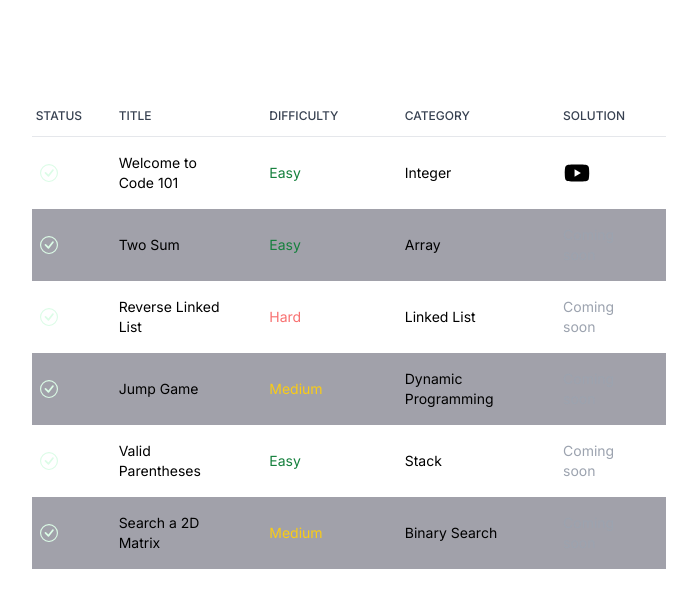
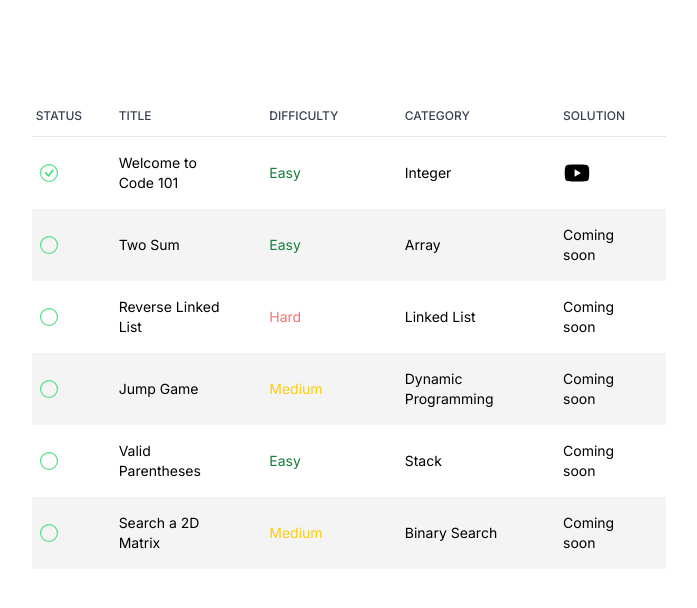
Before and after one commit to nazimboudeffa/learntocode-nextjs, a Next.js app: page /problems in a window 1280 px wide. Shown: the top 608 px of the page, without its empty margins (291-988 px from the left). Built offline with nearby package versions, Linux system fonts and the light colour scheme.

Commit message:
Fixing loading solved problems

```diff
--- a/app/problems/page.tsx
+++ b/app/problems/page.tsx
@@ -1,55 +1,14 @@
 'use client'
 import Problems from '@/components/Problems'
+import LoadingSkeleton from '@/components/Skeletons/LoadingSkeleton';
 import { useState } from 'react';
 
 export default function ProblemTable() {
-  const [loadingProblems, setLoadingProblems] = useState(true);
   return (
     <main className="flex min-h-screen flex-col items-center justify-between p-24">
-        {loadingProblems && (
-          <div className='max-w-[1200px] mx-auto sm:w-7/12 w-full animate-pulse'>
-            {[...Array(10)].map((_, idx) => (
-              <LoadingSkeleton key={idx} />
-            ))}
-          </div>
-        )}
-      <table className='text-sm text-left sm:w-7/12 w-full max-w mx-auto'>
-        {!loadingProblems && (
-          <thead className='text-xs text-gray-700 uppercase border-b '>
-            <tr>
-              <th scope='col' className='px-1 py-3 w-0 font-medium'>
-                Status
-              </th>
-              <th scope='col' className='px-6 py-3 w-0 font-medium'>
-                Title
-              </th>
-              <th scope='col' className='px-6 py-3 w-0 font-medium'>
-                Difficulty
-              </th>
 
-              <th scope='col' className='px-6 py-3 w-0 font-medium'>
-                Category
-              </th>
-              <th scope='col' className='px-6 py-3 w-0 font-medium'>
-                Solution
-              </th>
-            </tr>
-          </thead>
-        )}
-        <Problems setLoadingProblems={setLoadingProblems}/>
-      </table>
+        <Problems />
+
     </main>
   )
 }
-
-const LoadingSkeleton = () => {
-	return (
-		<div className='flex items-center space-x-12 mt-4 px-6'>
-			<div className='w-6 h-6 shrink-0 rounded-full bg-zinc-400'></div>
-			<div className='h-4 sm:w-52  w-32  rounded-full bg-zinc-400'></div>
-			<div className='h-4 sm:w-52  w-32 rounded-full bg-zinc-400'></div>
-			<div className='h-4 sm:w-52 w-32 rounded-full bg-zinc-400'></div>
-			<span className='sr-only'>Loading...</span>
-		</div>
-	);
-};
--- a/components/Problems.tsx
+++ b/components/Problems.tsx
@@ -6,17 +6,15 @@ import { AiFillYoutube } from "react-icons/ai";
 import { IoClose } from "react-icons/io5";
 import YouTube from "react-youtube";
 import { Problem, problems } from "@/mock/problems";
-
-type ProblemsTableProps = {
-	setLoadingProblems: React.Dispatch<React.SetStateAction<boolean>>;
-};
+import LoadingSkeleton from "./Skeletons/LoadingSkeleton";
 
 type solvedType = {
 	slug: string,
 	solved: string | null
 }[]
 
-const Problems: React.FC<ProblemsTableProps> = ({ setLoadingProblems }) => {
+const Problems: React.FC = () => {
+	const [loadingSolvedProblems, setLoadingSolvedProblems] = useState<boolean>(false);
 	const [youtubePlayer, setYoutubePlayer] = useState({
 		isOpen: false,
 		videoId: "",
@@ -24,19 +22,48 @@ const Problems: React.FC<ProblemsTableProps> = ({ setLoadingProblems }) => {
 	const closeModal = () => {
 		setYoutubePlayer({ isOpen: false, videoId: "" })
 	};
-	const solvedProblems = useGetSolvedProblems(setLoadingProblems);
 	useEffect(() => {
 		localStorage.setItem(`solved-welcome`, "true");
 	}, []);
+	const solvedProblems = useGetSolvedProblems();
 	return (
 		<>
+		{loadingSolvedProblems && (
+			<div className='max-w-[1200px] mx-auto sm:w-7/12 w-full animate-pulse'>
+			{[...Array(10)].map((_, idx) => (
+			<LoadingSkeleton key={idx} />
+			))}
+			</div>
+		)}
+		{!loadingSolvedProblems && (
+		<>
+		<table className='text-sm text-left sm:w-7/12 w-full max-w mx-auto'>
+		<thead className='text-xs text-gray-700 uppercase border-b '>
+            <tr>
+              <th scope='col' className='px-1 py-3 w-0 font-medium'>
+                Status
+              </th>
+              <th scope='col' className='px-6 py-3 w-0 font-medium'>
+                Title
+              </th>
+              <th scope='col' className='px-6 py-3 w-0 font-medium'>
+                Difficulty
+              </th>
+
+              <th scope='col' className='px-6 py-3 w-0 font-medium'>
+                Category
+              </th>
+              <th scope='col' className='px-6 py-3 w-0 font-medium'>
+                Solution
+              </th>
+            </tr>
+        </thead>
 		<tbody>
 		{problems.map((problem : Problem, idx : number) => {
 			const difficulyColor = problem.difficulty === "Easy" ? "text-green-700" : problem.difficulty === "Medium" ? "text-yellow-400" : "text-red-400";
-					return (
-						<tr className={`${idx % 2 == 1 ? "bg-zinc-400" : ""}`} key={problem.id}>
-							<td className='px-2 py-4 font-medium whitespace-nowrap text-green-100'>
-								{ true ? (<BsCheckCircle fontSize={"18"} width='18' />) : (<BsCircle fontSize={"18"} width='18' />)}
+			return (<tr className={`${idx % 2 == 1 ? "bg-zinc-100" : ""}`} key={problem.id}>
+				<td className='px-2 py-4 font-medium whitespace-nowrap text-green-400'>
+					{ (!(solvedProblems.length===0)&& (solvedProblems[idx].solved === "true"))  ? (<BsCheckCircle fontSize={"18"} width='18' />) : (<BsCircle fontSize={"18"} width='18' />)}
 				</td>
 				<td className='px-6 py-4'>
 					<Link
@@ -58,15 +85,16 @@ const Problems: React.FC<ProblemsTableProps> = ({ setLoadingProblems }) => {
 							}
 						/>
 					) : (
-									<p className='text-gray-400'>Coming soon</p>
+						<p>Coming soon</p>
 					)}
 				</td>
-						</tr>
-					);
-				})}
+			</tr>)})}
 		</tbody>
+		</table>
+		</>
+		)}
 		{youtubePlayer.isOpen && (
-				<tfoot className='fixed top-0 left-0 h-screen w-screen flex items-center justify-center'>
+			<div className='fixed top-0 left-0 h-screen w-screen flex items-center justify-center'>
 				<div
 					className='bg-black z-10 opacity-70 top-0 left-0 w-screen h-screen absolute'
 					onClick={closeModal}
@@ -87,18 +115,17 @@ const Problems: React.FC<ProblemsTableProps> = ({ setLoadingProblems }) => {
 						</div>
 					</div>
 				</div>
-				</tfoot>
+			</div>
 		)}
 		</>
 	);
 };
 export default Problems
 
-function useGetSolvedProblems(setLoadingProblems: React.Dispatch<React.SetStateAction<boolean>>) {
+const useGetSolvedProblems = () => {
 	const [solvedProblems, setSolvedProblems] = useState<solvedType>([]);
 	useEffect(() => {
 		const getSolvedProblems = async () => {
-			setLoadingProblems(true);
 			let solved : solvedType = [];
 			let len = problems.length;
 			for (let i = 0; i < len; i++) {
@@ -110,7 +137,6 @@ function useGetSolvedProblems(setLoadingProblems: React.Dispatch<React.SetStateA
 			setSolvedProblems(solved);
 		};
 		getSolvedProblems();
-		setLoadingProblems(false);
-	}, [setLoadingProblems]);
+	}, []);
 	return solvedProblems;
 }
--- /dev/null
+++ b/components/Skeletons/LoadingSkeleton.tsx
@@ -0,0 +1,13 @@
+const LoadingSkeleton = () => {
+	return (
+		<div className='flex items-center space-x-12 mt-4 px-6'>
+			<div className='w-6 h-6 shrink-0 rounded-full bg-zinc-400'></div>
+			<div className='h-4 sm:w-52  w-32  rounded-full bg-zinc-400'></div>
+			<div className='h-4 sm:w-52  w-32 rounded-full bg-zinc-400'></div>
+			<div className='h-4 sm:w-52 w-32 rounded-full bg-zinc-400'></div>
+			<span className='sr-only'>Loading...</span>
+		</div>
+	);
+};
+
+export default LoadingSkeleton;
```
Lines whose indentation alone changed are shown as unchanged.
